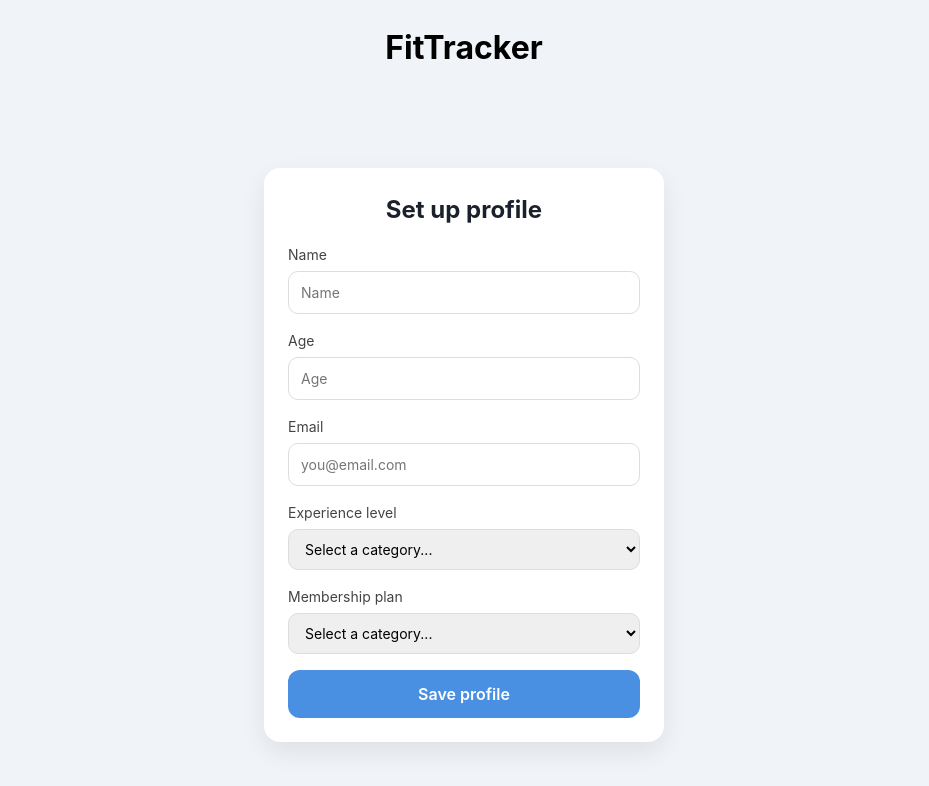
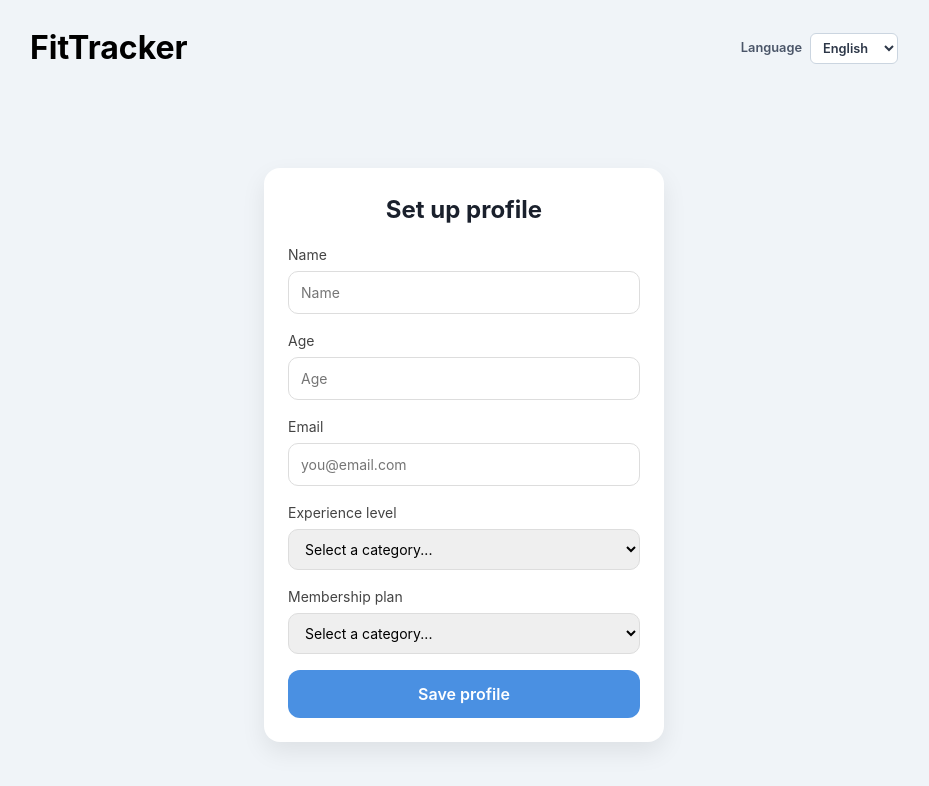
Before and after one commit to Czar81/FitTracker, a React (Vite) app: page / in a window 1280 px wide. Shown: the top 786 px of the page, without its empty margins (176-1105 px from the left). Built offline with nearby package versions, Linux system fonts and the light colour scheme.

Commit message:
feat: add btn to switch lng

```diff
--- a/src/App.css
+++ b/src/App.css
@@ -16,12 +16,43 @@ body {
 
 .app-header {
   color: black;
-  text-align: center;
   margin:0 auto;
   padding: 24px 16px;
 }
+.app-header-top {
+  display: flex;
+  align-items: center;
+  justify-content: space-between;
+  gap: 16px;
+  max-width: 1100px;
+  margin: 0 auto;
+}
 .app-header h1 {
   font-size: 2rem;
+}
+
+.language-switcher {
+  display: inline-flex;
+  align-items: center;
+  gap: 8px;
+  color: #4a5568;
+  font-size: 0.8rem;
+  font-weight: 600;
+}
+
+.language-switcher select {
+  border: 1px solid #cbd5e0;
+  border-radius: 6px;
+  background: white;
+  color: #2d3748;
+  padding: 6px 8px;
+  font: inherit;
+  cursor: pointer;
+}
+
+.language-switcher select:focus-visible {
+  outline: 2px solid #4a90e2;
+  outline-offset: 2px;
 }
 
 .app-nav {
@@ -29,6 +60,17 @@ body {
   justify-content: center;
   gap: 8px;
   margin-top: 12px;
+}
+
+@media (max-width: 480px) {
+  .app-header-top {
+    align-items: flex-start;
+    flex-direction: column;
+  }
+
+  .language-switcher {
+    align-self: flex-end;
+  }
 }
 
 .app-nav-btn {
--- a/src/App.tsx
+++ b/src/App.tsx
@@ -9,6 +9,7 @@ import { WeeklyLoadCard } from './components/routine/WeeklyLoadCard';
 import { InstructorView } from './components/routine/InstructorView';
 import { Dashboard, type DashboardSection } from './components/dashboard/Dashboard';
 import Summary from './components/generic/summary';
+import { LanguageSwitcher } from './components/generic/LanguageSwitcher';
 import { useUserStore } from './store/userStore';
 import { flattenRoutine, calculateWeeklyLoad, getRestRecommendation, buildUnifiedReport, buildDashboardSummary } from './utils/calculations';
 import { buildInstructor } from './utils/seedData';
@@ -40,7 +41,10 @@ function App() {
   return (
     <div className="app-wrapper">
       <header className="app-header">
-        <h1>FitTracker</h1>
+        <div className="app-header-top">
+          <h1>FitTracker</h1>
+          <LanguageSwitcher />
+        </div>
         {isProfileSet && (
           <nav className="app-nav">
             <button
--- /dev/null
+++ b/src/components/generic/LanguageSwitcher.tsx
@@ -0,0 +1,36 @@
+import React from "react";
+import { useTranslation } from "react-i18next";
+
+const supportedLanguages = [
+  { code: "en", label: "English" },
+  { code: "es", label: "Español" },
+] as const;
+
+type SupportedLanguage = (typeof supportedLanguages)[number]["code"];
+
+export const LanguageSwitcher = (): React.JSX.Element => {
+  const { i18n, t } = useTranslation();
+  const currentLanguage: SupportedLanguage = i18n.resolvedLanguage === "es" ? "es" : "en";
+
+  const handleLanguageChange = (event: React.ChangeEvent<HTMLSelectElement>): void => {
+    const nextLanguage = event.target.value as SupportedLanguage;
+    void i18n.changeLanguage(nextLanguage);
+  };
+
+  return (
+    <label className="language-switcher">
+      <span className="language-switcher-label">{t("language.label")}</span>
+      <select
+        aria-label={t("language.select")}
+        value={currentLanguage}
+        onChange={handleLanguageChange}
+      >
+        {supportedLanguages.map((language) => (
+          <option key={language.code} value={language.code}>
+            {language.label}
+          </option>
+        ))}
+      </select>
+    </label>
+  );
+};
--- a/src/i18n/locales/en.json
+++ b/src/i18n/locales/en.json
@@ -1,4 +1,8 @@
 {
+  "language": {
+    "label": "Language",
+    "select": "Select language"
+  },
   "nav": {
     "dashboard": "Dashboard",
     "workspace": "My workspace",
--- a/src/i18n/locales/es.json
+++ b/src/i18n/locales/es.json
@@ -1,4 +1,8 @@
 {
+  "language": {
+    "label": "Idioma",
+    "select": "Seleccionar idioma"
+  },
   "nav": {
     "dashboard": "Dashboard",
     "workspace": "Mi espacio",
```
